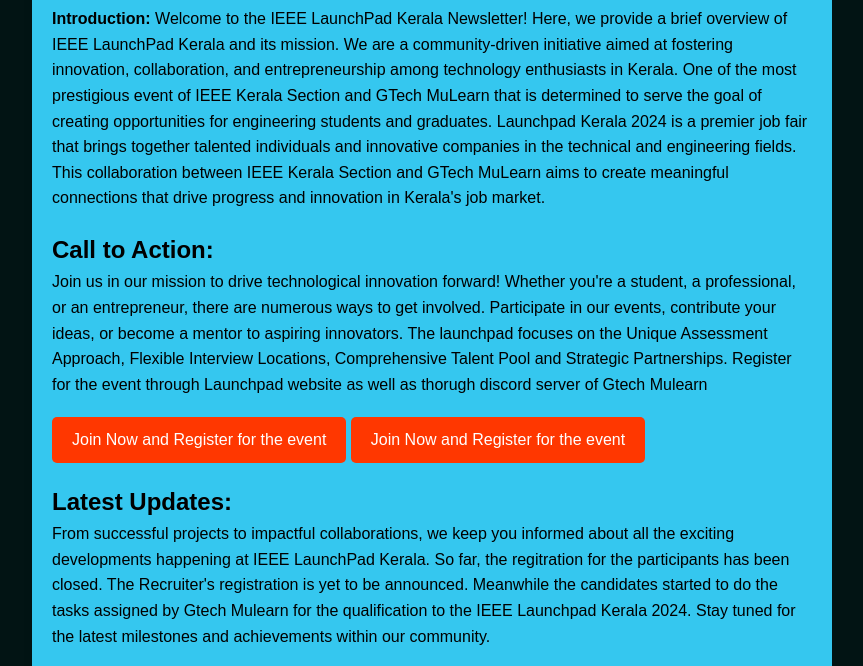
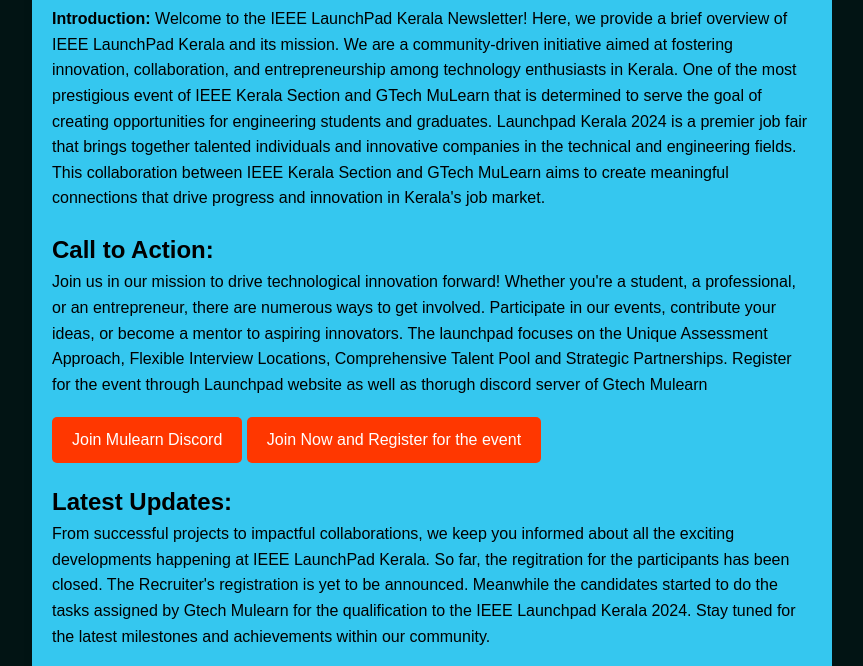
Before and after one commit to alvin-dennis/Launchpad-Newsletter, a plain HTML site: page index.html in a window 1280 px wide. Shown: the part 85-751 px from the top of the page, without its empty margins (208-1071 px from the left). Drawn offline with Linux system fonts and the light colour scheme.

Commit message:
Update index.html

```diff
--- a/index.html
+++ b/index.html
@@ -76,7 +76,7 @@
         <div>
             <h2>Call to Action:</h2>
             <p>Join us in our mission to drive technological innovation forward! Whether you're a student, a professional, or an entrepreneur, there are numerous ways to get involved. Participate in our events, contribute your ideas, or become a mentor to aspiring innovators. The launchpad focuses on the Unique Assessment Approach, Flexible Interview Locations, Comprehensive Talent Pool and Strategic Partnerships. Register for the event through Launchpad website as well as thorugh discord server of Gtech Mulearn</p>
-            <a href="https://discord.gg/gtech-mulearn-771670169691881483" class="join-button">Join Now and Register for the event</a>
+            <a href="https://discord.gg/gtech-mulearn-771670169691881483" class="join-button">Join Mulearn Discord</a>
             <a href="https://launchpadkerala.org/" class="join-button">Join Now and Register for the event</a>
         </div>
 
```
